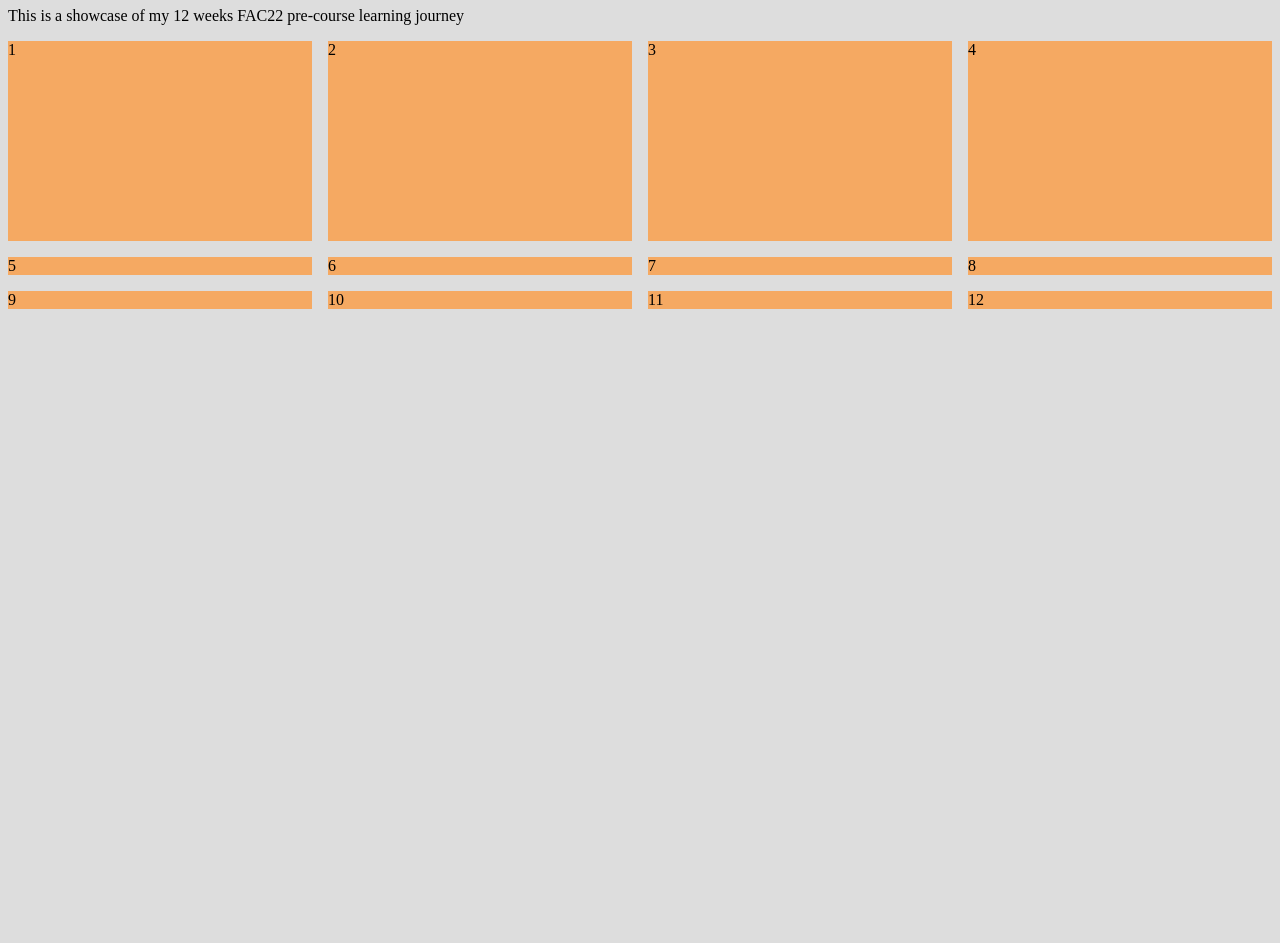
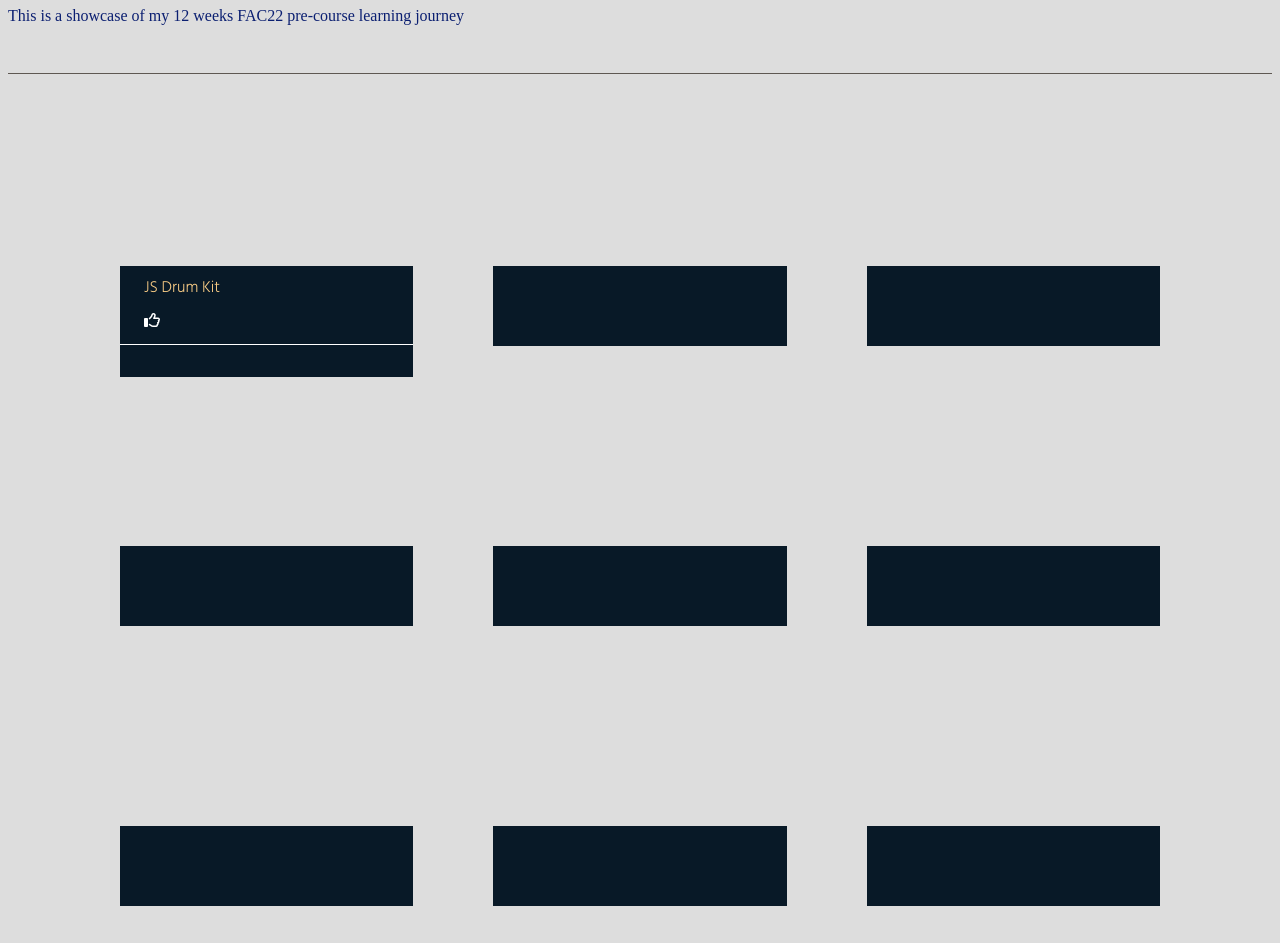
Before and after one commit to jijip41/Ji-Projects-Gallery, a plain HTML site: page index.html in a window 1280 px wide. Shown: the part 73-1016 px from the top of the page. Before the commit the page ends 800 px from the top, so only its background shows below. Drawn offline with Linux system fonts and the light colour scheme.

Commit message:
update 1. css colour variation contrast check & fix 2. modify classes name 3. complete box format

```diff
--- a/index.html
+++ b/index.html
@@ -5,6 +5,10 @@
   <meta http-equiv="X-UA-Compatible" content="IE=edge">
   <meta name="viewport" content="width=device-width, initial-scale=1.0">
   <link rel="stylesheet" href="style.css">
+  <script src="https://kit.fontawesome.com/06f78cd489.js" crossorigin="anonymous"></script>
+  <link rel="preconnect" href="https://fonts.googleapis.com">
+<link rel="preconnect" href="https://fonts.gstatic.com" crossorigin>
+<link href="https://fonts.googleapis.com/css2?family=Hind+Siliguri:wght@300&display=swap" rel="stylesheet">
   <title>Jihye's projects gallery</title>
 </head>
 <body>
@@ -15,18 +19,60 @@
   </header>
   <nav></nav>
   <main class="grid">
-    <div class="box">1</div>
-    <div class="box">2</div>
-    <div class="box">3</div>
-    <div class="box">4</div>
-    <div class="box">5</div>
-    <div class="box">6</div>
-    <div class="box">7</div>
-    <div class="box">8</div>
-    <div class="box">9</div>
-    <div class="box">10</div>
-    <div class="box">11</div>
-    <div class="box">12</div>
+    <div class="box--container">
+      <div class="box__first"></div>
+      <div class="box__second">
+        <ul>
+          <li><span>JS Drum Kit</span></li>
+          <li><i class="far fa-thumbs-up"></i></li>
+        </ul>
+        <div class="box__third"></div>
+      </div>
+    </div>
+    <div class="box-container">
+      <div class="box__first"></div>
+      <div class="box__second"></div>
+    </div>
+    <div class="box-container">
+      <div class="box__first"></div>
+      <div class="box__second"></div>
+    </div>
+    <div class="box-container">
+      <div class="box__first"></div>
+      <div class="box__second"></div>
+    </div>
+    <div class="box-container">
+      <div class="box__first"></div>
+      <div class="box__second"></div>
+    </div>
+    <div class="box-container">
+      <div class="box__first"></div>
+      <div class="box__second"></div>
+    </div>
+    <div class="box-container">
+      <div class="box__first"></div>
+      <div class="box__second"></div>
+    </div>
+    <div class="box-container">
+      <div class="box__first"></div>
+      <div class="box__second"></div>
+    </div>
+    <div class="box-container">
+      <div class="box__first"></div>
+      <div class="box__second"></div>
+    </div>
+    <div class="box-container">
+      <div class="box__first"></div>
+      <div class="box__second"></div>
+    </div>
+    <div class="box-container">
+      <div class="box__first"></div>
+      <div class="box__second"></div>
+    </div>
+    <div class="box-container">
+      <div class="box__first"></div>
+      <div class="box__second"></div>
+    </div>
 
 
   </main>
--- a/style.css
+++ b/style.css
@@ -1,14 +1,65 @@
+:root {
+  --main-bg-color: #DDDDDD;
+  --box-bg-color: #081927;
+  --dark-font-color: #0B1F71;
+  --light-font-color: #F9CC85;
+  --grey-line-color: #5e5852;
+  --white-color: #ffffff;
+  --box-font: 'Hind Siliguri', sans-serif;
+}
+
 body {
-  background-color: #DDDDDD;
+  background-color: var(--main-bg-color);
+}
 
+header {
+  color: var(--dark-font-color);
+  padding-bottom: 2rem;;
 }
 
 .grid {
+  border-top: solid 1px var(--grey-line-color);
+  padding: 2rem 7rem;
   display: grid;
-  grid-template-columns: repeat(4, 1fr);
-  grid-template-rows: 200px auto;
-  grid-gap: 1rem;
+  grid-template-columns: repeat(3, 1fr);
+  grid-template-rows: repeat(4, 200px);
+  grid-gap: 5rem;
 }
-.box {
-  background-color: #F5A962;
+
+.box__first {
+  height: 10rem;
+  background-image: url(/img/default-img);
+  background-size: cover;
 }
+
+
+.box__second {
+  height: 5rem;
+  background-color: var(--box-bg-color);
+  font-family: var(--box-font);
+}
+
+.box__second ul{
+  margin: 0;
+  padding: 0;
+}
+.box__second li{
+  padding: 0.5rem 1.5rem 0 1.5rem;
+  list-style: none;
+  font-size: 1rem;
+}
+
+.box__second span {
+  color: var(--light-font-color);
+}
+
+.box__second i {
+  color: var(--white-color);
+  padding-bottom: 1rem;
+}
+
+.box__third {
+  height: 2rem;
+  background-color: var(--box-bg-color);
+  border-top: 1px solid var(--white-color);
+}
```
